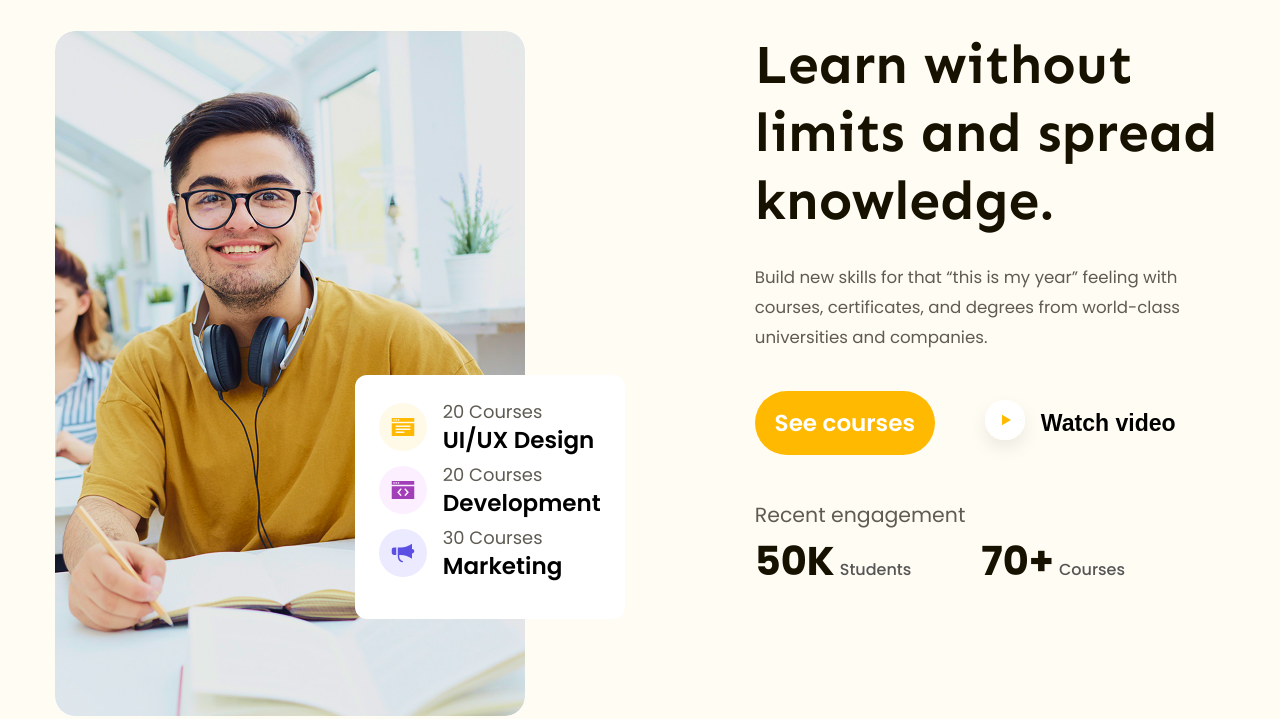
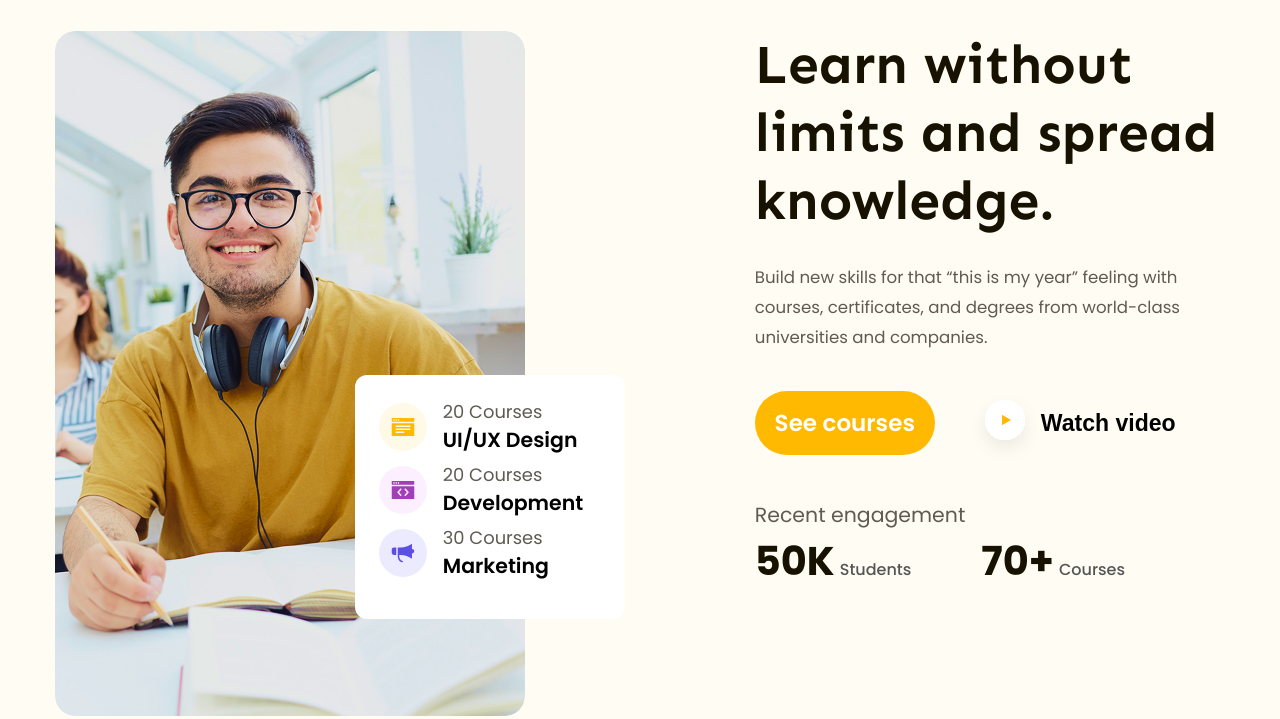
Before and after one commit to THIENVA/project-html-css-01, a plain HTML site: page index.html in a window 1280 px wide. Shown: the part 106-825 px from the top of the page. Drawn offline with Linux system fonts and the light colour scheme.

Commit message:
25/11/2025 seconf commit

```diff
--- a/css/style.css
+++ b/css/style.css
@@ -173,6 +173,10 @@ body {
   height: 48px;
 }
 
+.hero .left-box .course-contents {
+  gap: 40px;
+}
+
 .hero .left-box .course-contents span:first-child {
   font-size: 1.4rem;
   line-height: 26px;
@@ -181,7 +185,7 @@ body {
 
 .hero .left-box .course-contents span:last-child {
   font-weight: 600;
-  font-size: 1.8rem;
+  font-size: 1.6rem;
   line-height: 30px;
 }
 
```
